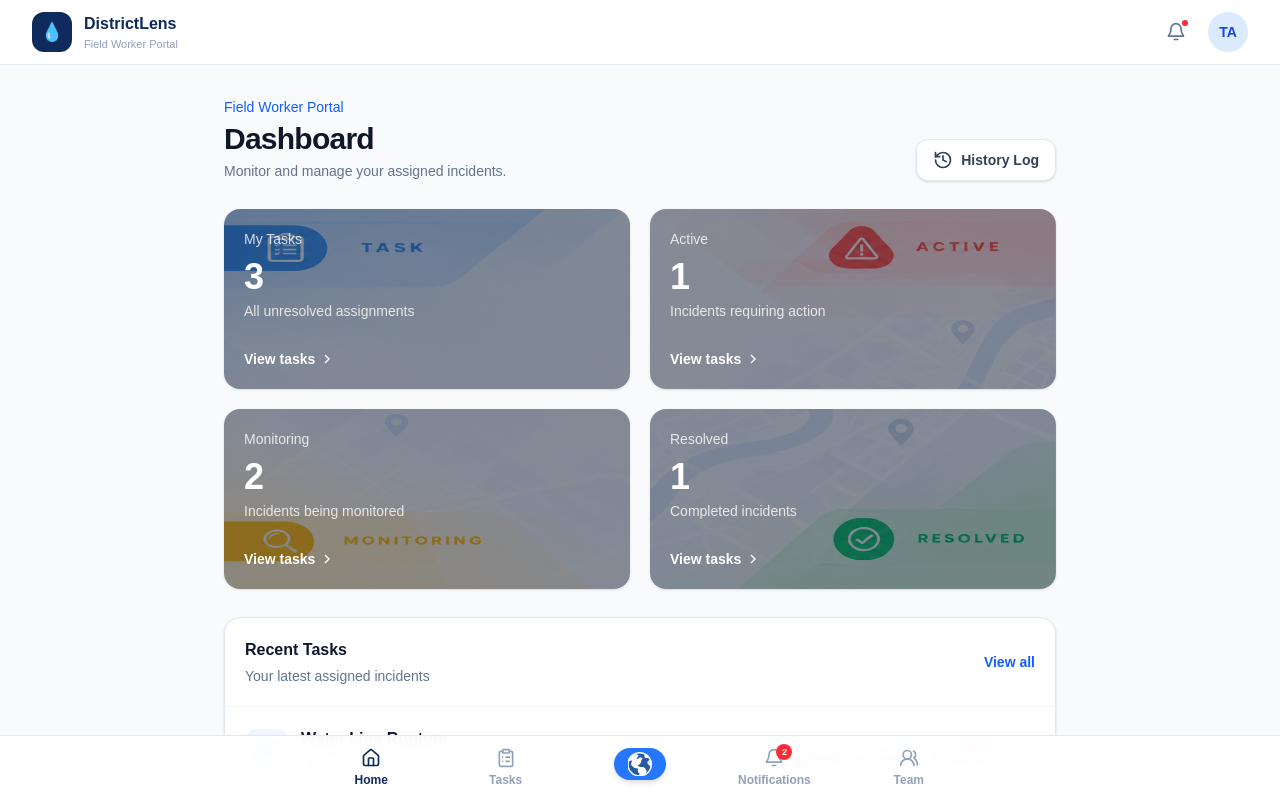
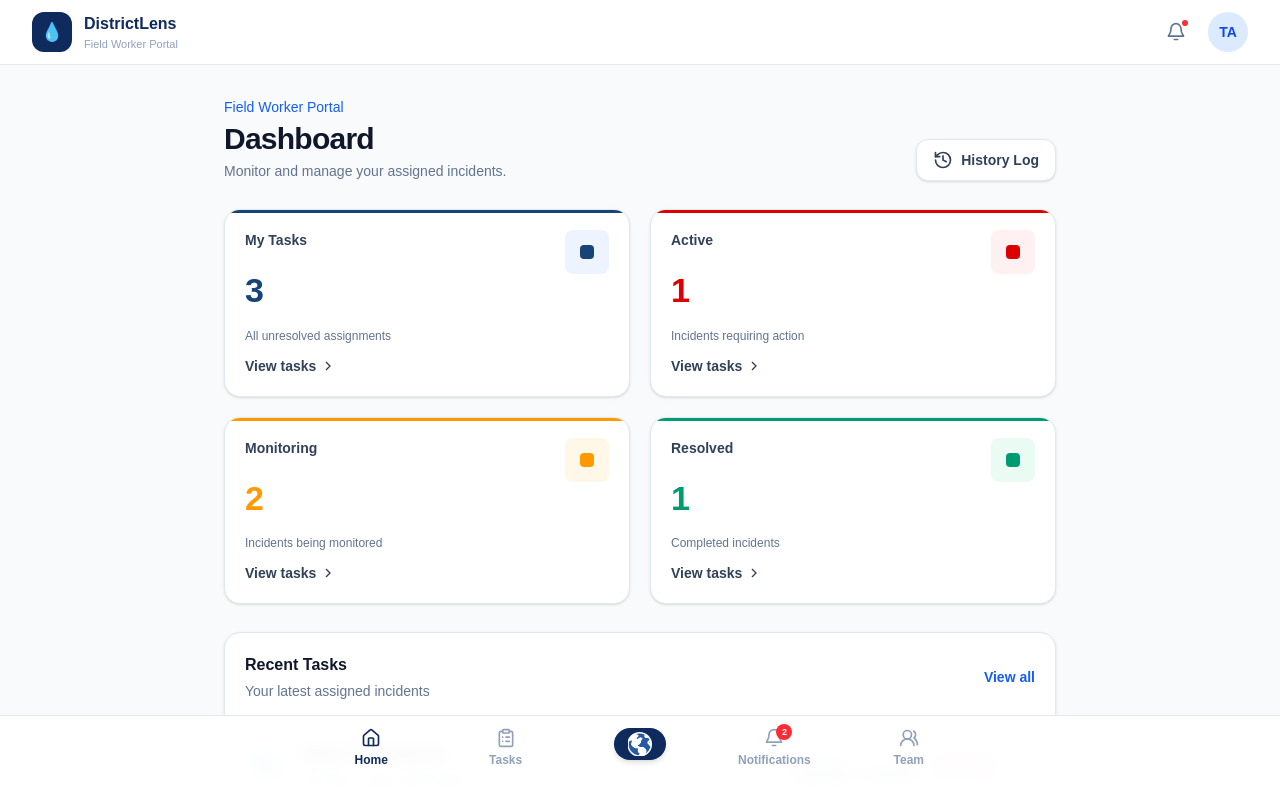
Before and after one commit to vincent23/districtlens_field_worker, a Next.js app: page / in a window 1280 px wide. Shown: the top 798 px of the page. Built offline with nearby package versions, Linux system fonts and the light colour scheme.

Commit message:
Change Dashboard Layout

```diff
--- a/app/fieldworker.tsx
+++ b/app/fieldworker.tsx
@@ -416,31 +416,86 @@ function DashboardCard({
   background: string;
   onClick: () => void;
 }) {
+  const styles: Record<string, { color: string; light: string }> = {
+    "My Tasks": {
+      color: "#174477",
+      light: "#edf4ff",
+    },
+    Active: {
+      color: "#dc0000",
+      light: "#fff1f1",
+    },
+    Monitoring: {
+      color: "#ff9900",
+      light: "#fff8e8",
+    },
+    Resolved: {
+      color: "#009b70",
+      light: "#eafbf4",
+    },
+  };
+
+  const style = styles[title] ?? styles["My Tasks"];
+
   return (
     <button
+      type="button"
       onClick={onClick}
-      className="group relative min-h-[180px] overflow-hidden rounded-2xl text-left shadow-sm transition duration-200 hover:-translate-y-1 hover:shadow-lg"
-      style={{
-        backgroundImage: `url("${background}")`,
-        backgroundSize: "100% 100%",
-        backgroundPosition: "center",
-        backgroundRepeat: "no-repeat",
-      }}
+      className="group relative min-h-[180px] w-full overflow-hidden rounded-2xl border border-slate-200 bg-white p-5 text-left shadow-sm transition-all duration-200 hover:-translate-y-1 hover:shadow-lg"
     >
-      <div className="absolute inset-0 bg-slate-950/45 transition group-hover:bg-slate-950/35" />
-
-      <div className="relative flex h-full flex-col justify-between p-5 text-white">
-        <div>
-          <p className="text-sm font-medium text-white/80">{title}</p>
-          <p className="mt-2 text-4xl font-bold tracking-tight">{count}</p>
-          <p className="mt-1 text-sm text-white/80">{description}</p>
+      {/* Background image: visible on hover */}
+      {background && (
+        <div
+          className="absolute inset-0 bg-cover bg-center bg-no-repeat opacity-0 transition-opacity duration-300 group-hover:opacity-20"
+          style={{ backgroundImage: `url("${background}")` }}
+        />
+      )}
+
+      {/* Colored top border */}
+      <div
+        className="absolute top-0 right-0 left-0 z-10 h-[3px]"
+        style={{ backgroundColor: style.color }}
+      />
+
+      {/* Card content */}
+      <div className="relative z-10">
+        {/* Title and dot box */}
+        <div className="flex items-start justify-between gap-3">
+          <p className="text-sm font-semibold text-slate-700">
+            {title}
+          </p>
+
+          <div
+            className="flex h-11 w-11 shrink-0 items-center justify-center rounded-lg"
+            style={{ backgroundColor: style.light }}
+          >
+            <div
+              className="h-3.5 w-3.5 rounded-sm"
+              style={{ backgroundColor: style.color }}
+            />
+          </div>
         </div>
 
-        <div className="flex items-center gap-1 text-sm font-semibold">
+        {/* Count */}
+        <p
+          className="mt-[-5px] text-[34px] leading-tight font-bold tracking-tight"
+          style={{ color: style.color }}
+        >
+          {count}
+        </p>
+
+        {/* Description */}
+        <p className="mt-4 text-xs text-slate-500">
+          {description}
+        </p>
+
+        {/* View tasks */}
+        <div className="mt-3 flex items-center gap-1 text-sm font-semibold text-slate-700">
           View tasks
+
           <Icon
             name="arrow"
-            className="h-4 w-4 transition group-hover:translate-x-1"
+            className="h-4 w-4 transition-transform duration-200 group-hover:translate-x-1"
           />
         </div>
       </div>
@@ -510,7 +565,7 @@ function HomePage({
           title="My Tasks"
           count={myTasks.length}
           description="All unresolved assignments"
-          background="/Images/taskbg.png"
+          background="hover:bg-slate-50"
           onClick={() => {
             setTaskFilter("All");
             setPage("tasks");
@@ -520,7 +575,7 @@ function HomePage({
           title="Active"
           count={activeTasks.length}
           description="Incidents requiring action"
-          background="/Images/activebg.png"
+          background=""
           onClick={() => {
             setTaskFilter("Active");
             setPage("tasks");
@@ -530,7 +585,7 @@ function HomePage({
           title="Monitoring"
           count={monitoringTasks.length}
           description="Incidents being monitored"
-          background="/Images/monitoringbg.png"
+          background="/"
           onClick={() => {
             setTaskFilter("Monitoring");
             setPage("tasks");
@@ -540,7 +595,7 @@ function HomePage({
           title="Resolved"
           count={resolvedTasks.length}
           description="Completed incidents"
-          background="/Images/resolvedbg.png"
+          background="/"
           onClick={() => {
             setTaskFilter("Resolved");
             setPage("tasks");
@@ -1322,7 +1377,7 @@ export default function FieldWorker() {
           className="flex items-center gap-2 text-sm font-semibold text-slate-500 transition hover:text-blue-600"
         >
           <span className="text-lg">❮</span>
-          Back to Tasks
+          Back
         </button>
 
         <section className="rounded-2xl border border-slate-200 bg-white p-6 shadow-sm">
@@ -1598,7 +1653,7 @@ export default function FieldWorker() {
       </main>
 
       {/* BOTTOM NAV */}
-      <nav className="fixed bottom-0 left-0 right-0 z-50 border-t border-slate-200 bg-white/95 px-2 pb-safe backdrop-blur">
+      <nav className="fixed bottom-0 left-0 right-0 z-50 pb-5 border-t border-slate-200 bg-white/95 px-2 pb-safe backdrop-blur">
         <div className="mx-auto grid max-w-2xl grid-cols-5">
           <button
             onClick={() => {
@@ -1638,7 +1693,7 @@ export default function FieldWorker() {
             className="flex flex-col items-center gap-1 py-3 text-xs font-semibold cursor-pointer transition"
 
           >
-            <span className="flex h-8 w-13 items-center justify-center rounded-2xl bg-[#2577FF] shadow-md transition hover:bg-[#1765E8] active:scale-95">
+            <span className="flex h-8 w-13 items-center justify-center rounded-2xl bg-[#0f2a5c] shadow-md transition hover:bg-[#1765E8] active:scale-95">
               <Icon name="map" className="h-6 w-6 text-white" />
             </span>
           </button>
```
